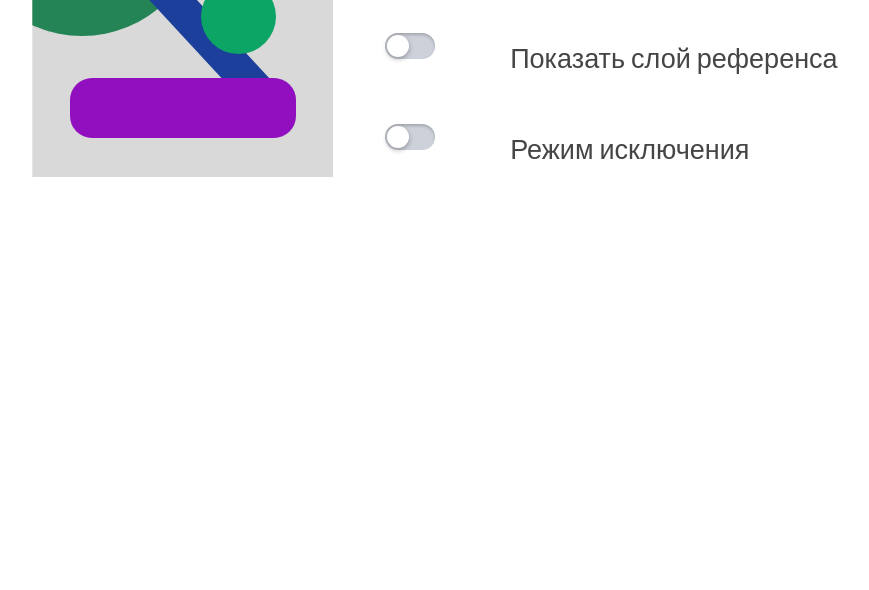
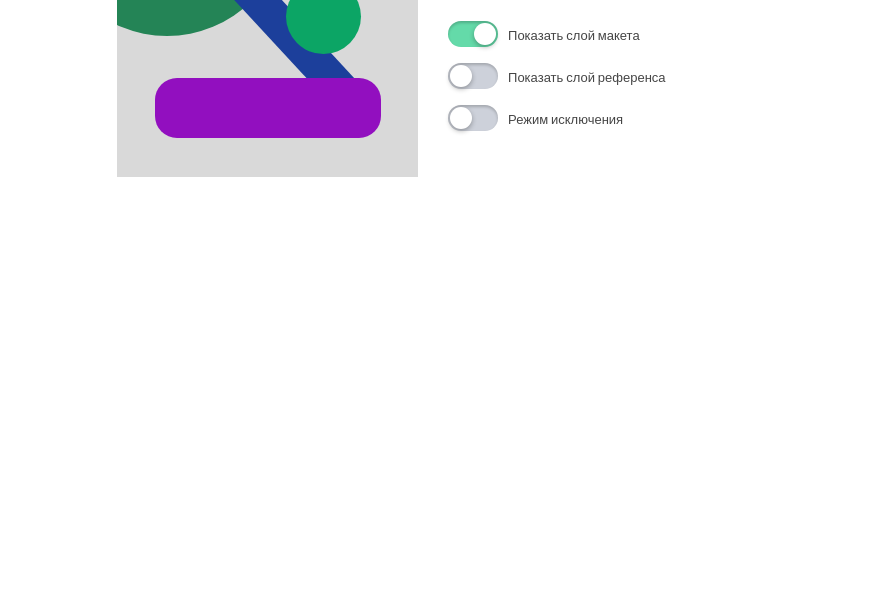
Before and after one commit to safym/pixel-perfect, a website: page public/index.html in a window 1280 px wide. Shown: the part 369-959 px from the top of the page, without its empty margins (205-1074 px from the left). Drawn offline with Linux system fonts and the light colour scheme.

Commit message:
еще немного исправила стиль

```diff
--- a/src/index.scss
+++ b/src/index.scss
@@ -135,17 +135,17 @@ h1 {
   display: block;
   position: relative;
 
-  padding-top: 0;
-  padding-left: calc(2.5 * $index);
-  margin-bottom: calc(1 * $index);
+  padding-top: 0px;
+  padding-left: 30px;
+  margin-bottom: 10px;
 
-  font-size: calc(1.3 * $index);
+  font-size: 13px;
   cursor: pointer;
 }
 
 .checkbox input {
-	margin-bottom: calc(1.7 * $index);
-  margin-left: calc(2.2 * $index);
+	margin-bottom: 10px;
+  margin-left: 20px;
 
   z-index: -1;
 	opacity: 0;
@@ -154,8 +154,8 @@ h1 {
 .checkbox__text {
 	position: relative;
 
-	padding-left:  calc(6 * $index);
-  margin-bottom:  calc(2.2 * $index);
+	padding-left:  60px;
+  margin-bottom: 20px;
 
 	cursor: pointer;
 }
```
Also changed, not shown: src/index.css.
